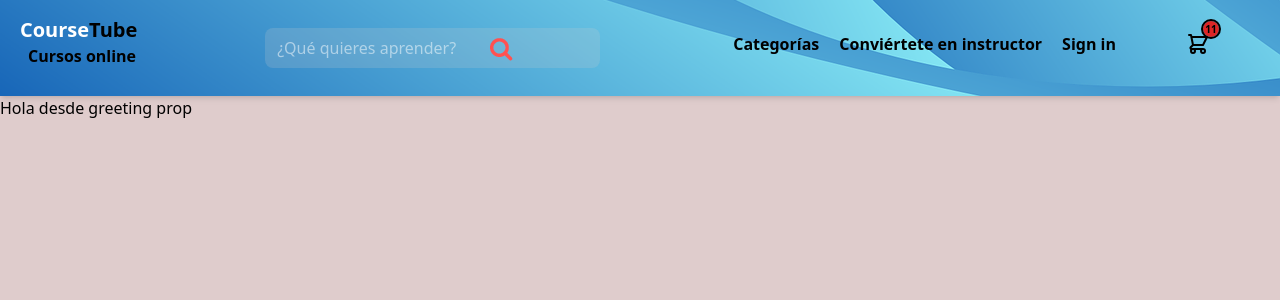
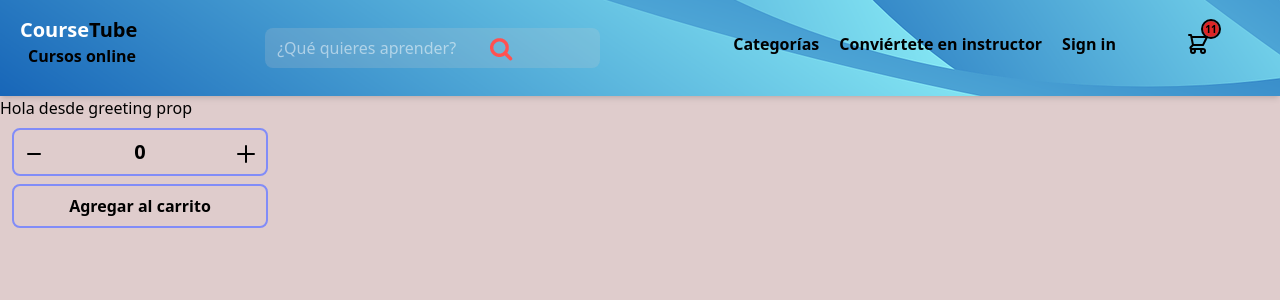
Before and after one commit to Khoderb/course-tube, a React app: page / in a window 1280 px wide. Shown: the top 300 px of the page. Built offline with nearby package versions, Linux system fonts and the light colour scheme; the HTML template or start-up script is replaced by a standard one.

Commit message:
New Component: ItemCount.jsx+evnt+fn

```diff
--- /dev/null
+++ b/src/components/ItemCount.jsx
@@ -0,0 +1,56 @@
+import {useState,useEffect} from 'react'
+
+const ItemCount = ({ stock, initial, onAdd })=> {
+
+    const [count, setCount] = useState(0)
+
+    useEffect(() => {
+        count > 0 ? onAdd(count):false;
+    }, [count])
+
+    const increase = ()=>{ count < stock ? setCount(count + 1 ) : setCount(count)  }
+    const decrease = ()=>{ (count <= stock && count > 0) ? setCount(count - 1 ) : setCount(count)  }
+
+
+return(
+    <div className="flex align-middle flex-col">
+        <div className = " flex justify-between text-center py-2 px-2 w-1/5 mx-3  my-2 border-indigo-400 border-2 rounded-lg">
+            <a
+                className="font-bold text-xl mt-1" href="#"
+                onClick={decrease}
+            >
+                <svg  xmlns="http://www.w3.org/2000/svg" className="p h-6 w-6" fill="none" viewBox="0 0 24 24" stroke="currentColor" strokeWidth="2">
+                    < path strokeLinecap="round" strokeLinejoin="round" d="M18 12H6" />
+                </svg>
+            </a>
+                <strong className="text-xl">{count}</strong>
+            <a
+                className="font-bold text-xl mt-1" href="#"
+                onClick={increase}
+            >
+                <svg xmlns="http://www.w3.org/2000/svg" className="p h-6 w-6" fill="none" viewBox="0 0 24 24" stroke="currentColor" strokeWidth="2">
+                    <path strokeLinecap="round" strokeLinejoin="round" d="M12 4v16m8-8H4" />
+                </svg>
+            </a>
+        </div>
+
+        {
+        count!==initial?
+            (
+                <a className=" w-1/5 text-center p-2 mx-3 rounded-lg font-bold border-indigo-400 border-2 cursor-pointer hover:bg-indigo-700 transition-colors">
+                    Agregar al carrito
+
+                </a>
+            ):(
+                <a className=" w-1/5 text-center cursor-not-allowed p-2 mx-3 rounded-lg font-bold border-indigo-400 border-2 hover:bg-indigo-200 transition-colors">
+                    Agregar al carrito
+                </a>
+            )
+        }
+
+    </div>
+);
+
+}
+
+export default ItemCount
--- a/src/components/ItemListContainer.jsx
+++ b/src/components/ItemListContainer.jsx
@@ -1,8 +1,20 @@
+import ItemCount from "./ItemCount";
+
 const ItemListContainer = ({greeting}) => {
+
+    const onAdd = (number) => {
+        alert("You have selected " + number + " items.");
+    }
+
 
     return(
         <>
             {greeting}
+            <ItemCount
+                initial={0}
+                stock={5}
+                onAdd={onAdd}
+            />
         </>
     );
 
--- a/src/index.css
+++ b/src/index.css
@@ -31,7 +31,7 @@ svg:hover{
     cursor: pointer;
     transition:all .3s ease-out;
 }
-svg{
+svg:not(.p){
     margin:0 50px;
 
 }
```
Also changed, not shown: src/App.jsx (+8 -0 lines).
